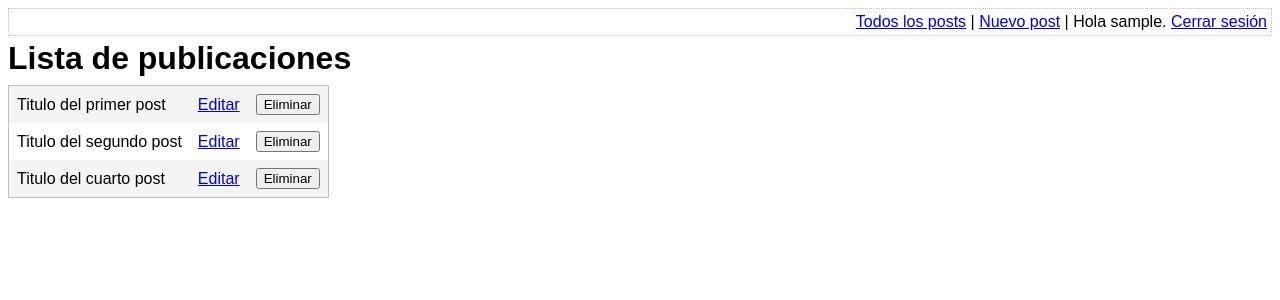
After one commit to jc-bolio/SI_Proyecto, a PHP site: page /blog/list-posts.php in a window 1280 px wide. The commit adds this page. Shown: the top 300 px of the page. Run offline with PHP 8.4, Linux system fonts and the light colour scheme; the visitor is signed in with stand-in values (Sample User, id 1).

Commit message:
Listado de post para el admin

```diff
--- a/public/blog/assets/main.css
+++ b/public/blog/assets/main.css
@@ -98,3 +98,17 @@ body {
     text-align: right;
     clear: left;
 }
+
+
+#post-list {
+    border-collapse: collapse;
+    border: 1px solid silver;
+}
+
+#post-list td {
+    padding: 8px;
+}
+
+#post-list tbody tr:nth-child(odd) {
+    background-color: #f4f4f4;
+}
--- /dev/null
+++ b/public/blog/list-posts.php
@@ -0,0 +1,67 @@
+<?php
+require_once 'lib/common.php';
+
+session_start();
+
+// Se restringe acceso a usuarios no autorizados
+if (!isLoggedIn()) {
+    redirectExit('index.php');
+}
+?>
+
+<!DOCTYPE html>
+<html>
+    <head>
+        <title>Blog | Posts</title>
+        <?php require 'templates/head.php' ?>
+    </head>
+    <body>
+        <?php require 'templates/top-menu.php' ?>
+        <h1>Lista de publicaciones</h1>
+        <form method="post">
+            <table id="post-list">
+                <tbody>
+                    <tr>
+                        <td>Titulo del primer post</td>
+                        <td>
+                            <a href="edit-post.php?post_id=1">Editar</a>
+                        </td>
+                        <td>
+                            <input
+                                type="submit"
+                                name="post[1]"
+                                value="Eliminar"
+                            />
+                        </td>
+                    </tr>
+                    <tr>
+                        <td>Titulo del segundo post</td>
+                        <td>
+                            <a href="edit-post.php?post_id=2">Editar</a>
+                        </td>
+                        <td>
+                            <input
+                                type="submit"
+                                name="post[2]"
+                                value="Eliminar"
+                            />
+                        </td>
+                    </tr>
+                    <tr>
+                        <td>Titulo del cuarto post</td>
+                        <td>
+                            <a href="edit-post.php?post_id=3">Editar</a>
+                        </td>
+                        <td>
+                            <input
+                                type="submit"
+                                name="post[3]"
+                                value="Eliminar"
+                            />
+                        </td>
+                    </tr>
+                </tbody>
+            </table>
+        </form>
+    </body>
+</html>
--- a/public/blog/templates/top-menu.php
+++ b/public/blog/templates/top-menu.php
@@ -1,6 +1,8 @@
 <div class="top-menu">
     <div class="menu-options">
         <?php if (isLoggedIn()): ?>
+            <a href="list-posts.php">Todos los posts</a>
+            |
             <a href="edit-post.php">Nuevo post</a>
             |
             Hola <?php echo htmlSpecial(getAuthUser()) ?>.
```
Also changed, not shown: public/blog/data/data.sqlite.
